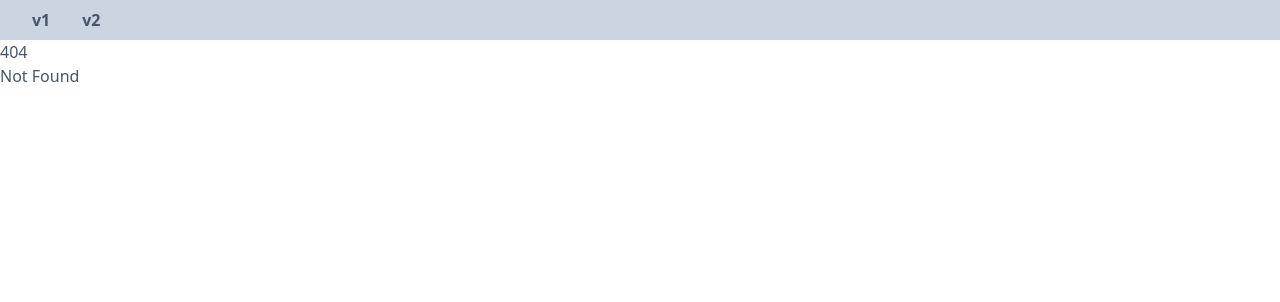
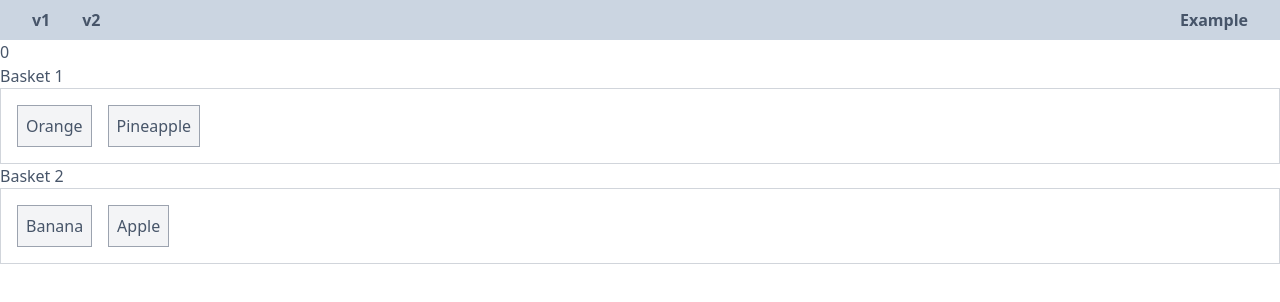
Before and after one commit to danielres/svelte-dageditor, a SvelteKit app: page /ex1 in a window 1280 px wide. Before the commit this address had no page. Shown: the top 302 px of the page. Built offline with nearby package versions, Linux system fonts and the light colour scheme.

Commit message:
add svelte native drag and drop example

```diff
--- a/src/routes/+layout.svelte
+++ b/src/routes/+layout.svelte
@@ -7,6 +7,10 @@
     <ul>
       <li><a href="/v1">v1</a></li>
       <li><a href="/v2">v2</a></li>
+    </ul>
+
+    <ul>
+      <li><a href="/ex1">Example</a></li>
     </ul>
   </nav>
 
@@ -20,9 +24,9 @@
     @apply text-slate-600;
   }
   nav {
-    @apply bg-slate-300 px-4;
+    @apply bg-slate-300 px-4 flex justify-between;
     ul {
-      @apply flex w-full;
+      @apply flex;
       li {
         a {
           @apply py-2 px-4 block font-bold;
--- /dev/null
+++ b/src/routes/ex1/+layout.svelte
@@ -0,0 +1,8 @@
+<script lang="ts">
+</script>
+
+<div class="grid grid-cols-2">
+  <div class="p-8">
+    <slot />
+  </div>
+</div>
--- /dev/null
+++ b/src/routes/ex1/+page.svelte
@@ -0,0 +1,103 @@
+<script lang="ts">
+  // Inspired by https://svelte.dev/repl/810b0f1e16ac4bbd8af8ba25d5e0deff?version=3.4.2.
+  import { flip } from 'svelte/animate'
+  import { fade } from 'svelte/transition'
+  import { accordion } from './accordion'
+
+  let baskets = [
+    { name: 'Basket 1', items: ['Orange', 'Pineapple'] },
+    { name: 'Basket 2', items: ['Banana', 'Apple'] },
+  ]
+
+  let hoveringOverBasket: string | null
+
+  function dragStart(
+    event: DragEvent & { currentTarget: EventTarget & HTMLLIElement },
+    basketIndex: number,
+    itemIndex: number
+  ) {
+    const data: Data = { basketIndex, itemIndex }
+    event.dataTransfer?.setData('text/plain', JSON.stringify(data))
+  }
+
+  type Data = { basketIndex: number; itemIndex: number }
+
+  function drop(
+    event: DragEvent & { currentTarget: EventTarget & HTMLUListElement },
+    basketIndex: number
+  ) {
+    const json = event.dataTransfer?.getData('text/plain')
+    if (!json) return
+    const data = JSON.parse(json) as Data
+    // Remove the item from one basket.
+    const [item] = baskets[data.basketIndex].items.splice(data.itemIndex, 1)
+    // Add the item to the drop target basket.
+    baskets[basketIndex].items.push(item)
+    baskets = baskets
+
+    hoveringOverBasket = null
+  }
+
+  let counter = 0
+</script>
+
+{counter}
+
+<div class="grid gap-8">
+  {#each baskets as basket, basketIndex (basket)}
+    <div>
+      <h3>{basket.name}</h3>
+      <ul
+        use:accordion={basket.items.length}
+        class="transition-all"
+        class:hovering={hoveringOverBasket === basket.name}
+        on:dragleave={() => {
+          counter = counter - 1
+          if (counter === 0) hoveringOverBasket = null
+        }}
+        on:dragenter={() => {
+          counter = counter + 1
+          hoveringOverBasket = basket.name
+        }}
+        on:drop|preventDefault={(event) => {
+          counter = 0
+          drop(event, basketIndex)
+        }}
+        on:dragover|preventDefault
+      >
+        {#each basket.items as item, itemIndex (item)}
+          <div class="item" animate:flip={{ duration: 400 }}>
+            <li
+              transition:fade|local
+              draggable={true}
+              on:dragstart={(event) => dragStart(event, basketIndex, itemIndex)}
+            >
+              {item}
+            </li>
+          </div>
+        {/each}
+      </ul>
+    </div>
+  {/each}
+</div>
+
+<style lang="postcss">
+  .hovering {
+    @apply bg-orange-200;
+  }
+
+  .item {
+    display: inline; /* required for flip to work */
+  }
+
+  li {
+    @apply bg-gray-100 border border-gray-400 cursor-pointer inline-block p-2;
+  }
+  li:hover {
+    background: orange;
+    color: white;
+  }
+  ul {
+    @apply flex gap-4 h-auto p-4 border border-gray-300 transition-all;
+  }
+</style>
--- /dev/null
+++ b/src/routes/ex1/accordion.ts
@@ -0,0 +1,12 @@
+export function accordion(node: HTMLElement, count: number) {
+  let initialHeight = node.offsetHeight
+  node.style.transitionProperty = 'height'
+  node.style.transitionTimingFunction = 'ease-in-out'
+  return {
+    update(count: number) {
+      const isOpen = count > 0
+      node.style.height = (isOpen ? initialHeight : 10) + 'px'
+      node.style.transitionDuration = isOpen ? '100ms' : '400ms'
+    },
+  }
+}
```
